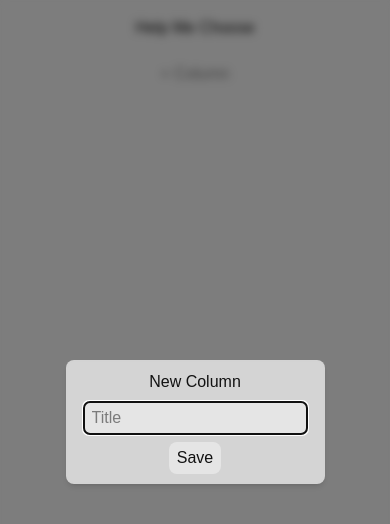
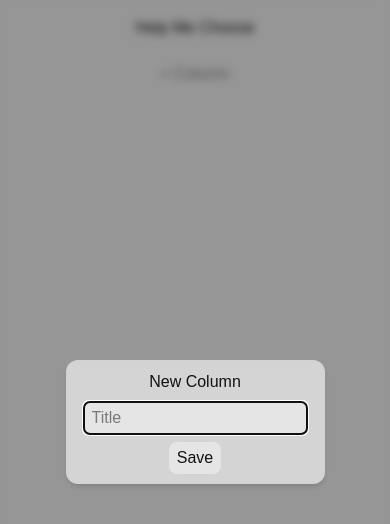
Before and after one commit to marcelohdez/HelpMeChoose, a Next.js app: page / in a window 390 px wide. Both pictures are taken after a click on the button "+ Column". Shown: the top 524 px of the page. Built offline with nearby package versions, Linux system fonts and the light colour scheme.

Commit message:
fix: better dialog positioning on mobile

```diff
--- a/src/components/InputDialog.tsx
+++ b/src/components/InputDialog.tsx
@@ -71,7 +71,7 @@ const InputDialog = () => {
 
   return createPortal(
     <div
-      className={`${dialog || "hidden"} fixed w-full h-full bg-black/50 backdrop-blur-xs
+      className={`${dialog || "hidden"} fixed w-dvw h-dvh bg-black/40 backdrop-blur-xs
         top-0 flex justify-center items-center`}
       onClick={(e) => {
         if (e.target == e.currentTarget) closeDialog();
@@ -79,7 +79,7 @@ const InputDialog = () => {
     >
       <form
         onSubmit={handleSubmit}
-        className="flex flex-col gap-2 rounded-lg py-2 px-4 border-2 border-neutral-300/50 dark:border-neutral-700/50
+        className="flex flex-col gap-2 rounded-xl py-2 px-4 border-2 border-neutral-300/50 dark:border-neutral-700/50
         bg-neutral-300 dark:bg-neutral-800 shadow-md"
       >
         <div className="text-center">
```
